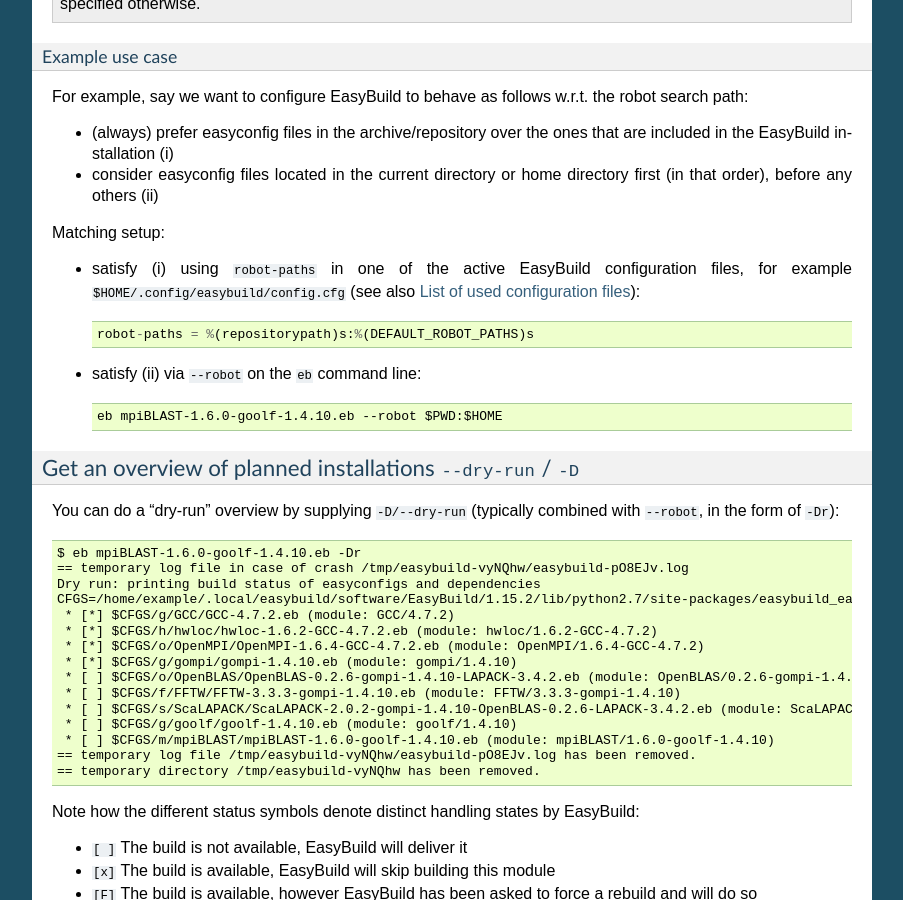
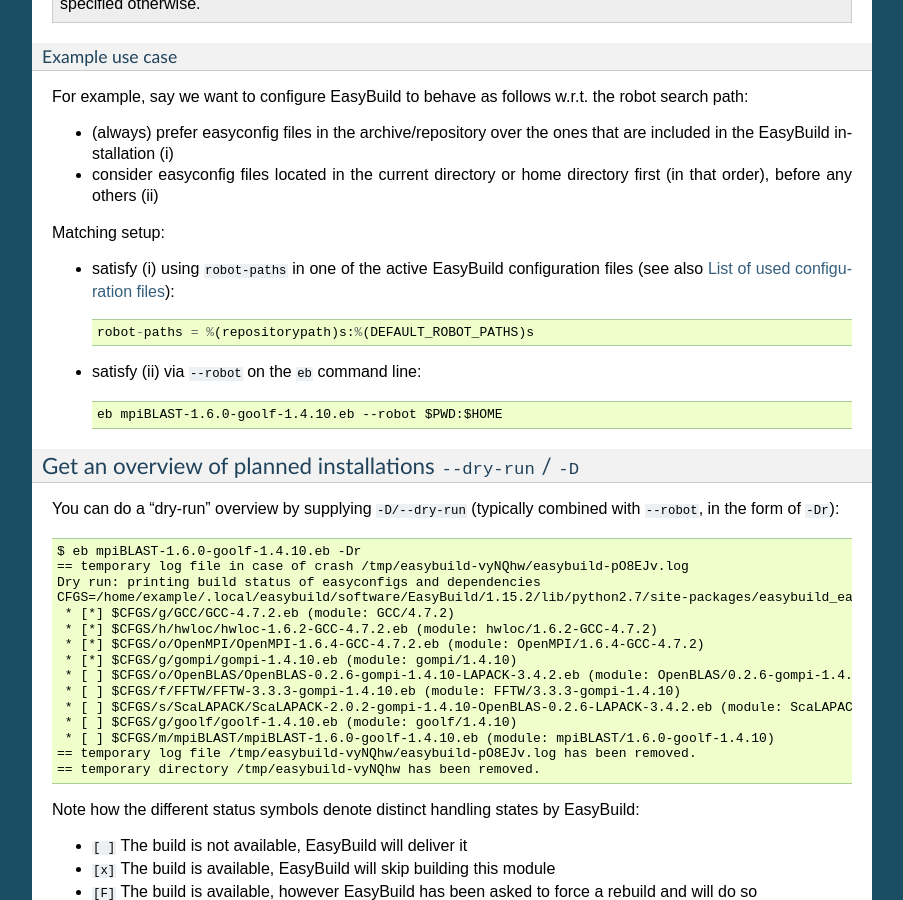
Before and after one commit to easybuilders/easybuild, a Sphinx documentation site: the page built from docs/Using_the_EasyBuild_command_line.rst, in a window 1280 px wide and 900 px high, scrolled down 7657 px. Shown: the whole window, without its empty margins (198-1101 px from the left). Built offline with Sphinx 7.4.7, drawn with Linux system fonts in a browser that asks for light colours.

Commit message:
minor style cleanup

```diff
--- a/docs/Using_the_EasyBuild_command_line.rst
+++ b/docs/Using_the_EasyBuild_command_line.rst
@@ -413,7 +413,8 @@
 
 Matching setup:
 
-* satisfy (i) using ``robot-paths`` in one of the active EasyBuild configuration files, for example ``$HOME/.config/easybuild/config.cfg`` (see also :ref:`list_of_configuration_files`)::
+* satisfy (i) using ``robot-paths`` in one of the active EasyBuild configuration files (see also
+  :ref:`list_of_configuration_files`)::
 
     robot-paths = %(repositorypath)s:%(DEFAULT_ROBOT_PATHS)s
 
```
